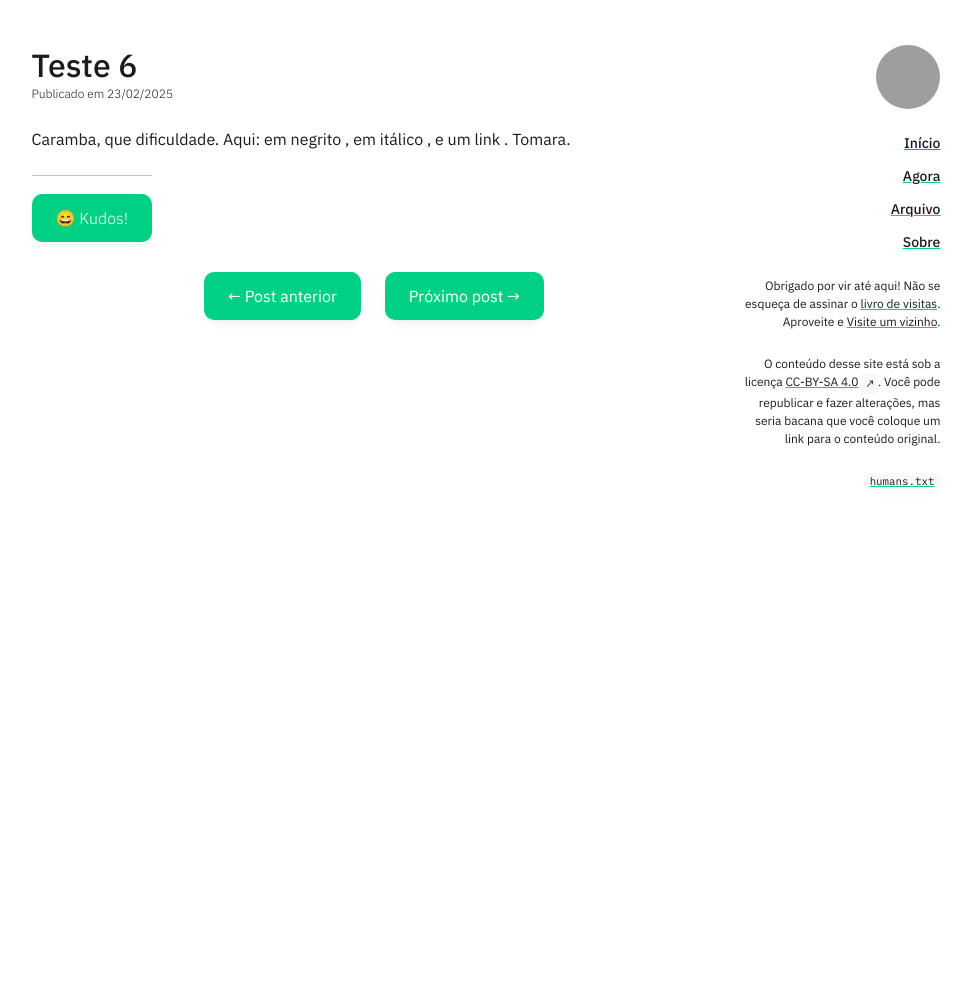
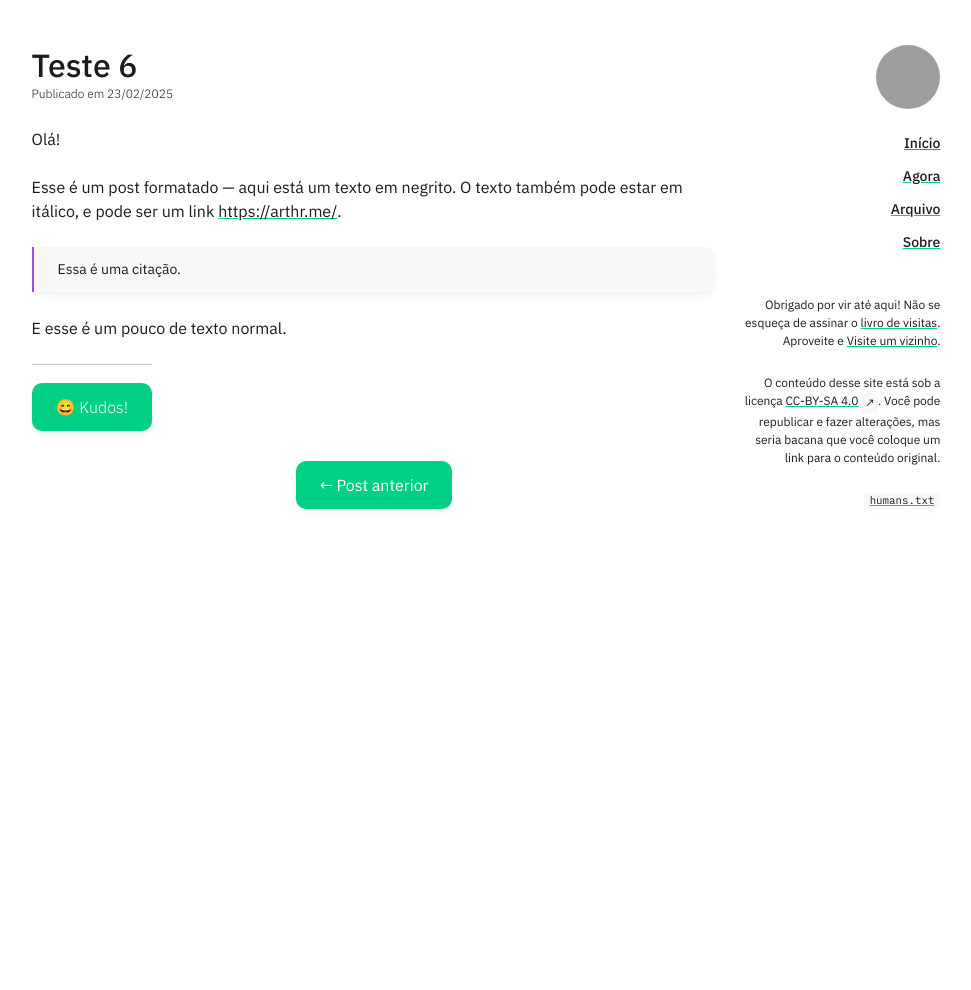
Before and after one commit to arthrfrts/arthrfrts, a Jekyll site: the page built from _posts/2025-02-23-teste-6.md, in a window 1280 px wide. Shown: the whole page, without its empty margins (154-1125 px from the left). Built offline with Jekyll 4.4.1, drawn with Linux system fonts in a browser that asks for light colours; a script that is not in the unit is left out; grey boxes are pictures that could not be loaded.

Commit message:
Adding post teste-6 via JekyllMail

```diff
--- a/_posts/2025-02-23-teste-6.md
+++ b/_posts/2025-02-23-teste-6.md
@@ -1,11 +1,19 @@
 ---
 title: 'Teste 6'
-date: 2025-02-23 11:53:38
+date: 2025-02-23 12:20:37
 layout: post
 markup: markdown
 name: 2025-02-23-teste-6.md
 published: true
-time: 2025-02-23 11:53:38 -0300
+time: 2025-02-23 12:20:37 -0300
 title: Teste 6
 ---
-Caramba, que dificuldade. Aqui: em negrito , em itálico , e um link . Tomara.
+Olá!
+
+Esse é um post formatado — aqui está um texto em negrito. O texto também pode estar em itálico, e pode ser um link <https://arthr.me/>.
+
+> Essa é uma citação.
+
+
+E esse é um pouco
+de texto normal.
```
